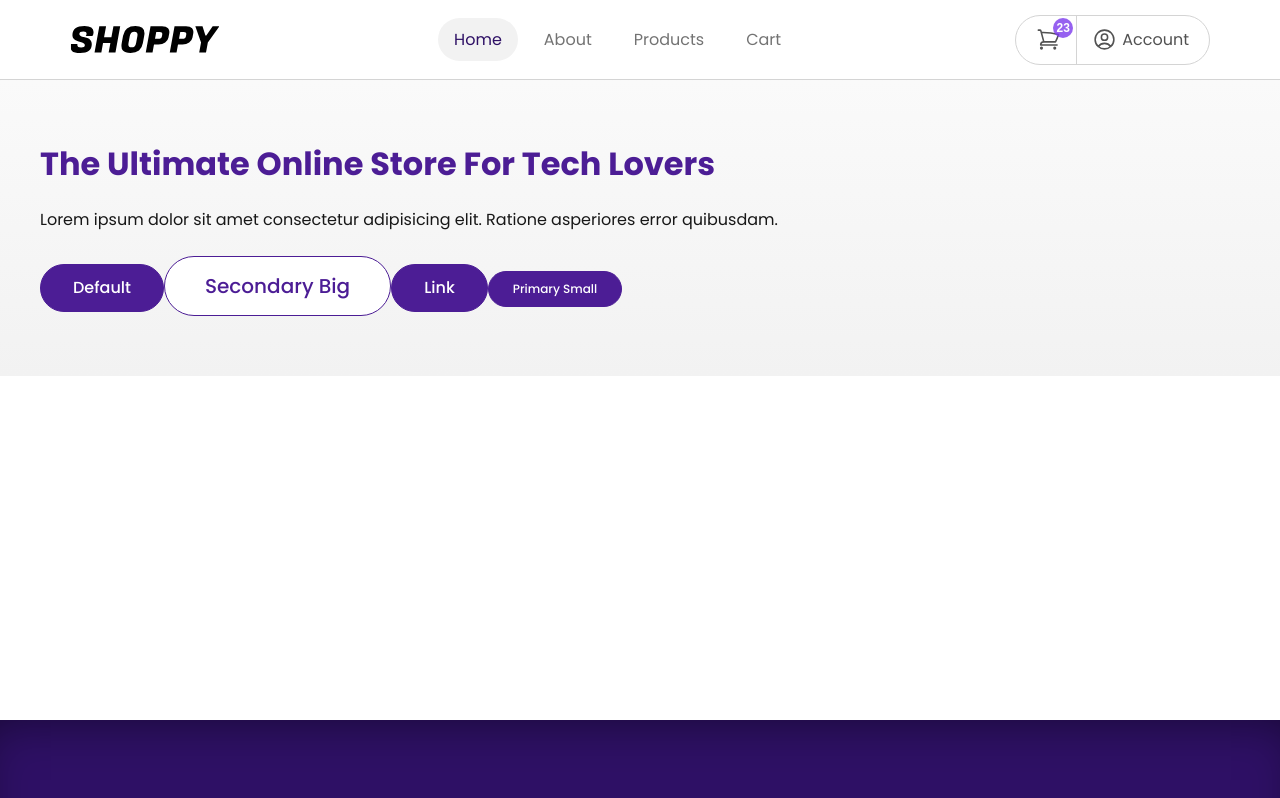
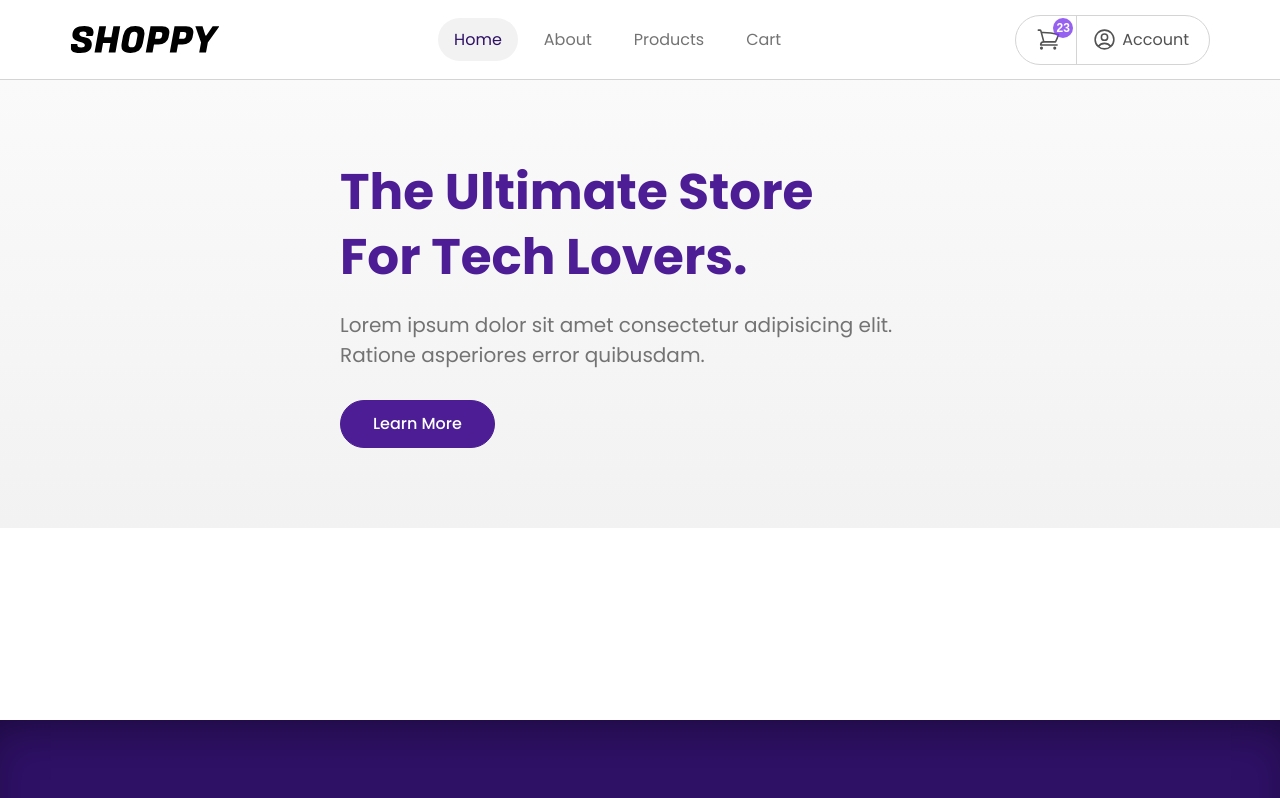
Before and after one commit to krzano/shoppy, a React (Vite) app: page / in a window 1280 px wide. Shown: the top 798 px of the page. Built offline with nearby package versions, Linux system fonts and the light colour scheme.

Commit message:
finished header element in Home.jsx

```diff
--- a/src/core/Home/Home.jsx
+++ b/src/core/Home/Home.jsx
@@ -3,6 +3,7 @@ import StyledContentWrapper from '../../styles/StyledContentWrapper/StyledConten
 import Button from '../../components/Button/Button';
 import { Link } from 'react-router-dom';
 const StyledHeader = styled.header`
+	display: grid;
 	padding: 6rem 4rem;
 	background-color: var(--color-neutral-0);
 	background-image: linear-gradient(
@@ -11,12 +12,26 @@ const StyledHeader = styled.header`
 		var(--color-neutral-100) 100%
 	);
 	h1 {
+		margin-bottom: 2rem;
+		line-height: 1.3;
+		text-transform: capitalize;
 		color: var(--color-primary-900);
-		/* letter-spacing: 1px; */
-		/* line-height: 1.5; */
-		/* font-size: 5rem; */
-		text-transform: capitalize;
-		margin-bottom: 2rem;
+	}
+	p {
+		color: var(--color-neutral-500);
+		margin-bottom: 3rem;
+	}
+	@media (min-width: 576px) {
+		padding: 8rem 4rem;
+		${StyledContentWrapper} {
+			max-width: 600px;
+		}
+		h1 {
+			font-size: 5rem;
+		}
+		p {
+			font-size: 2rem;
+		}
 	}
 `;
 
@@ -26,23 +41,15 @@ const Home = () => {
 			<StyledHeader>
 				<StyledContentWrapper>
 					<h1>
-						{/* Where Technology Meets Your Needs */}
-						The Ultimate Online Store for Tech Lovers
+						{/* Where Technology <br /> Meets Your Needs. */}
+						The Ultimate Store <br /> for Tech Lovers.
 					</h1>
 					<p>
 						Lorem ipsum dolor sit amet consectetur adipisicing elit. Ratione
 						asperiores error quibusdam.
 					</p>
-					<br />
-					<Button>Default</Button>
-					<Button variant='secondary' size='big'>
-						Secondary Big
-					</Button>
 					<Button as={Link} to='about'>
-						Link
-					</Button>
-					<Button variant='primary' size='small'>
-						Primary Small
+						Learn More
 					</Button>
 				</StyledContentWrapper>
 			</StyledHeader>
```
